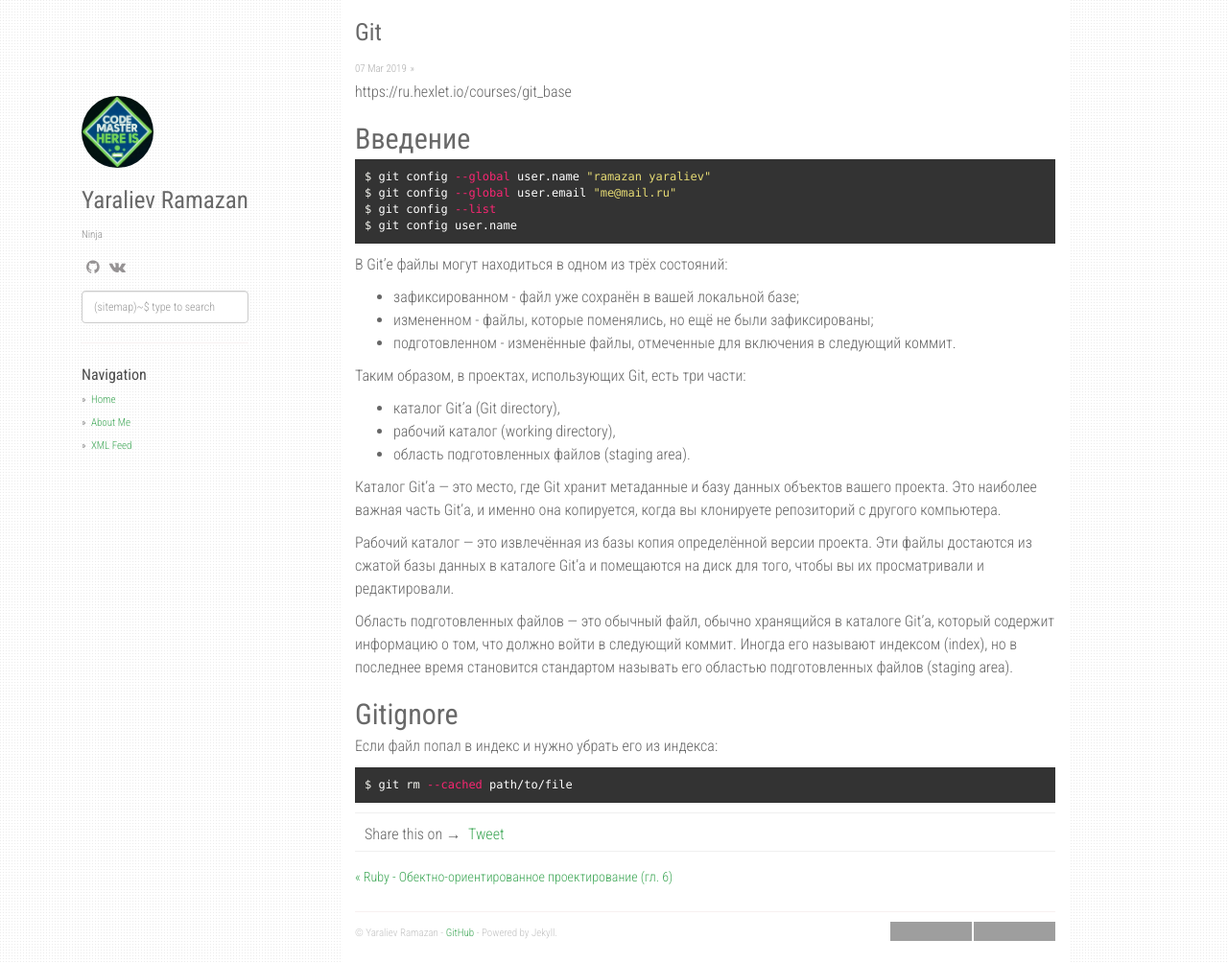
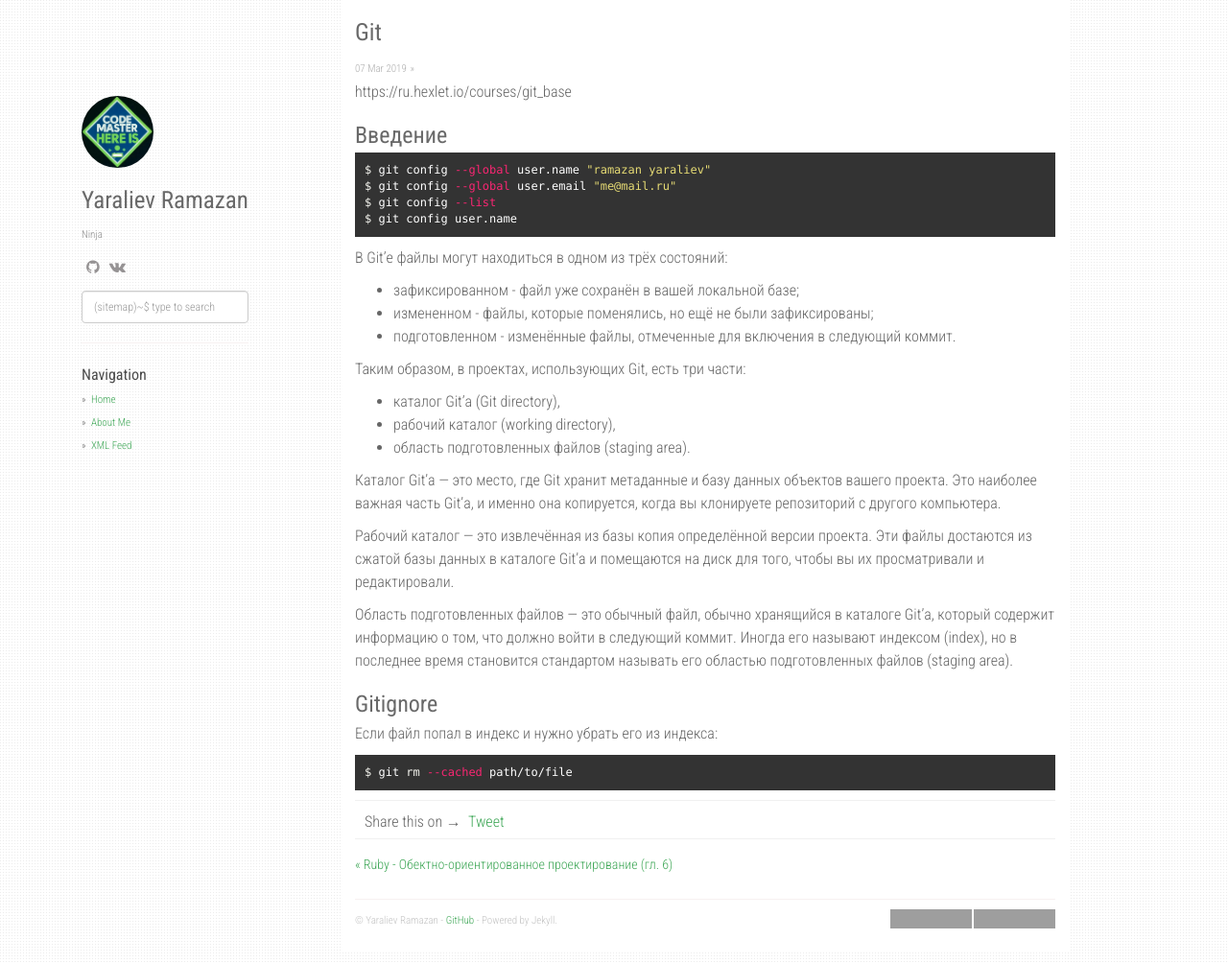
Before and after one commit to orion122/orion1222.github.io, a Jekyll site: the page built from _posts/2019-03-07-git.md, in a window 1280 px wide and 1004 px high. Shown: the whole window at 96% size. Built offline with Jekyll 4.4.1, drawn with Linux system fonts in a browser that asks for light colours; nearby versions of some CDN libraries; comment, search, counter and statistics services are not loaded; grey boxes are pictures that could not be loaded.

Commit message:
edit git

````diff
--- a/_posts/2019-03-07-git.md
+++ b/_posts/2019-03-07-git.md
@@ -5,7 +5,7 @@ title:  "Git"
 
 https://ru.hexlet.io/courses/git_base
 
-## Введение
+### Введение
 
 ```bash
 $ git config --global user.name "ramazan yaraliev"
@@ -30,7 +30,7 @@ $ git config user.name
 
 Область подготовленных файлов — это обычный файл, обычно хранящийся в каталоге Git'а, который содержит информацию о том, что должно войти в следующий коммит. Иногда его называют индексом (index), но в последнее время становится стандартом называть его областью подготовленных файлов (staging area).
 
-## Gitignore
+### Gitignore
 Если файл попал в индекс и нужно убрать его из индекса:
 
 ```bash
````
